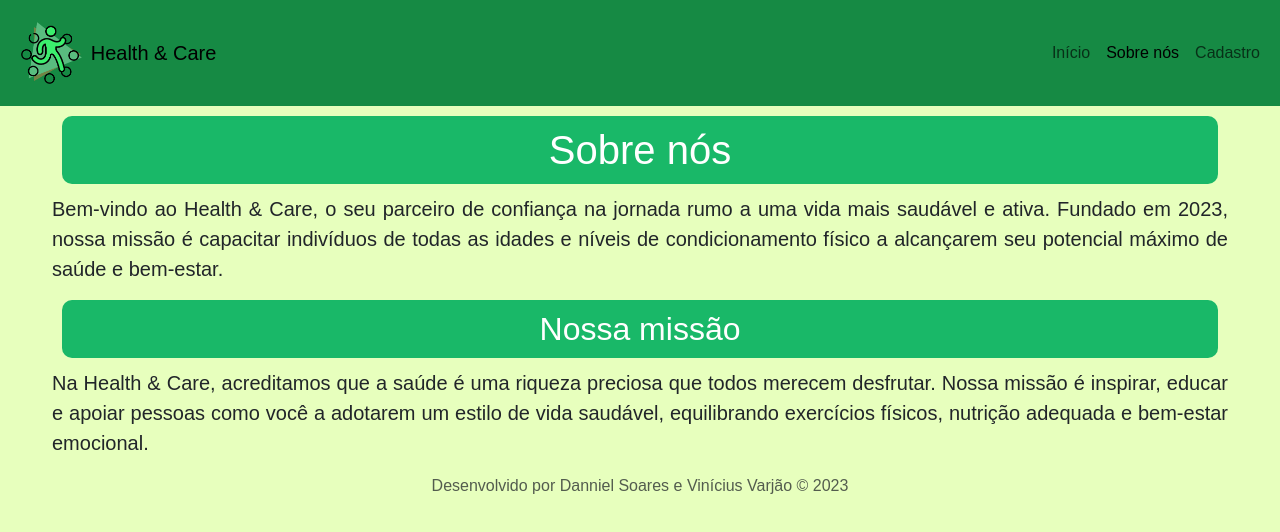
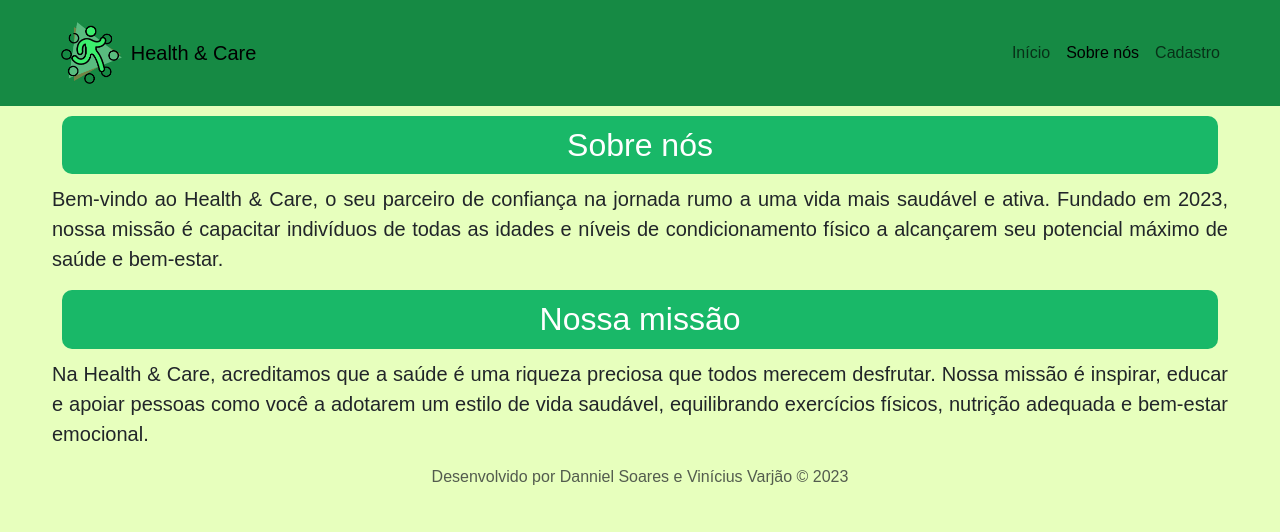
Before and after one commit to kainniel/Front-end-framework-site, a plain HTML site: page about.html in a window 1280 px wide. Drawn offline with nearby package versions, Linux system fonts and the light colour scheme.

Commit message:
small refactoring at head, header and indentation

```diff
--- a/about.html
+++ b/about.html
@@ -7,15 +7,12 @@
         <link rel="shortcut icon" href="imagens\logo.png" type="image/x-icon">
         <title>Health & Care</title>
         <link rel="stylesheet" href="css/estilo.css">
-        <style></style>
-
-        </style>
     </head>
 
     <body>
         <header class="sticky-top">
             <nav class="navbar navbar-expand-lg">
-                <div class="container-fluid">
+                <div class="container">
                     <a class="navbar-brand d-flex m-2" href="#">
                     <img src="imagens\logo.png" class="logo" alt="Logo"> Health & Care
                     </a>
@@ -36,7 +33,7 @@
         <div class="container">
             <div class="row">
                 <div class="col-md-12">
-                    <h1 class="title">Sobre nós</h1>
+                    <h2 class="title">Sobre nós</h2>
                     <p class="lead text-dark">
                         Bem-vindo ao Health & Care, o seu parceiro de confiança na jornada rumo a uma vida mais saudável e ativa. Fundado em 2023, nossa missão é capacitar indivíduos de todas as idades e níveis de condicionamento físico a alcançarem seu potencial máximo de saúde e bem-estar.
                     </p>
@@ -48,6 +45,7 @@
                 </div>
             </div>
         </div>
+
         <footer class="footer text-center text-dark sticky-footer">
             <div class="container">
                 <span class="text-muted">
```
Also changed, not shown: form.html (+2 -2 lines). Lines whose indentation alone changed are shown as unchanged.
